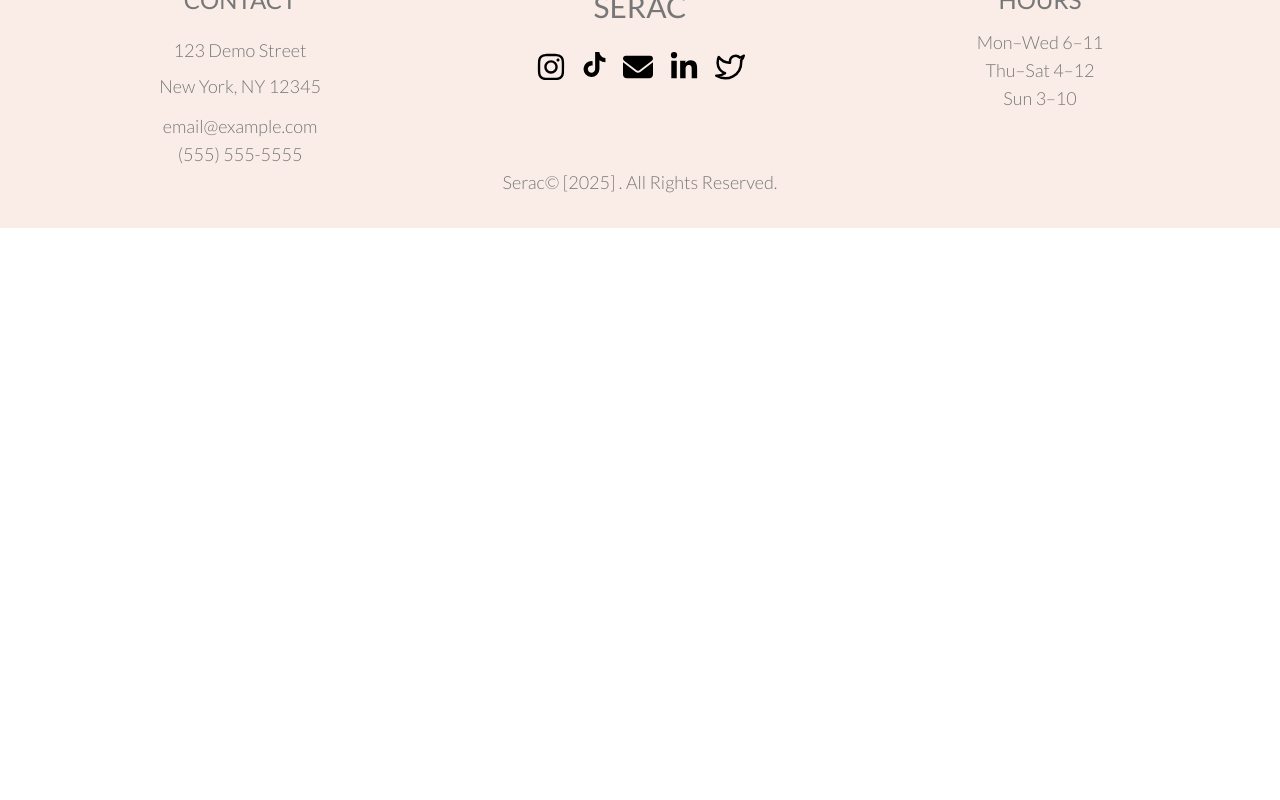
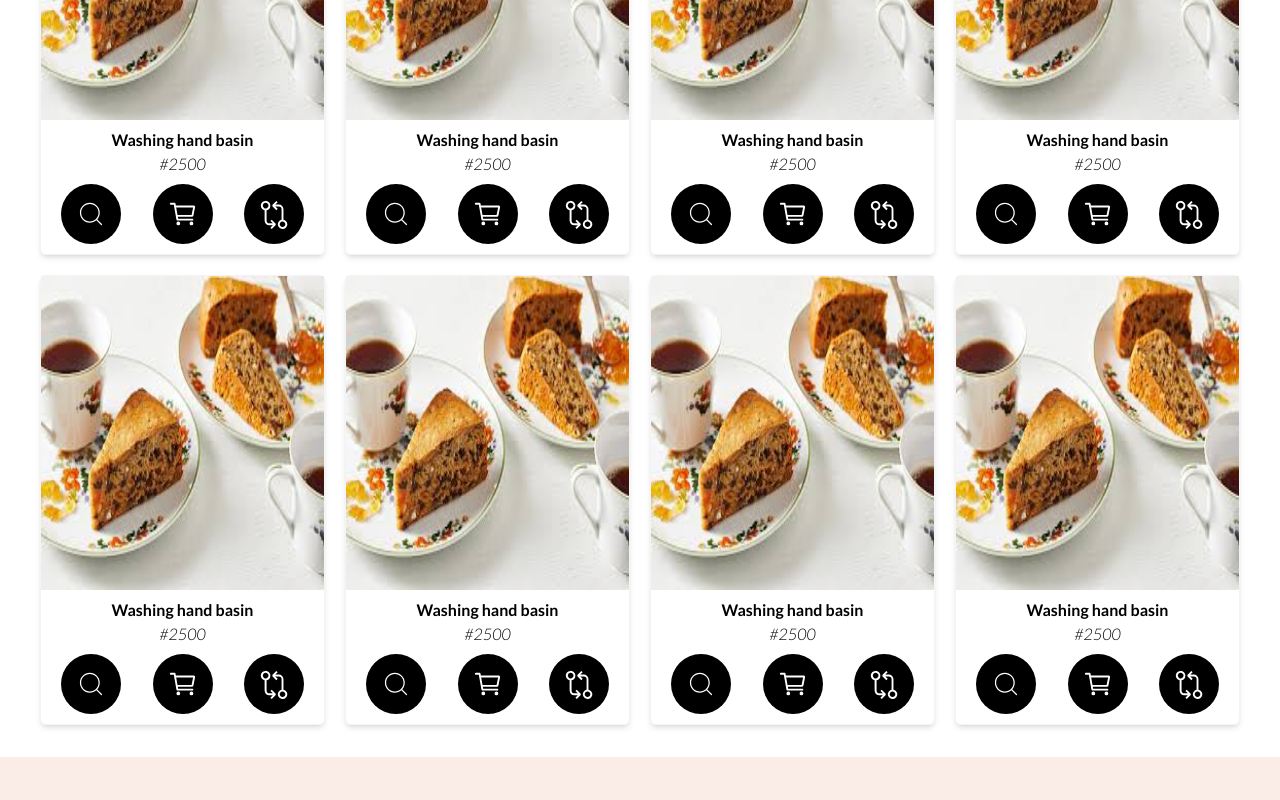
Before and after one commit to Tech041/brandisby, a React (Vite) app in the folder client/: page /serac/products in a window 1280 px wide. Shown: the part 980-1780 px from the top of the page. Before the commit the page ends 1208 px from the top, so only its background shows below. Built offline with nearby package versions, Linux system fonts and the light colour scheme; a web font is replaced by a local one.

Commit message:
add product grid

```diff
--- a/client/src/components/dynamic/DynamicFooter.tsx
+++ b/client/src/components/dynamic/DynamicFooter.tsx
@@ -105,8 +105,9 @@ const DynamicFooter = () => {
           {/* lower */}
           <div className="">
             <p className="text-sm md:text-lg  text-center font-light">
-              {`${tenant === "fleurdevie" ? "Fleurdevie" : "Serac"}`}
-              &copy; [{new Date().getFullYear()}] . All Rights Reserved.{" "}
+              &copy;
+              {`${tenant === "fleurdevie" ? "Fleurdevie" : "Serac"}`}[
+              {new Date().getFullYear()}] . All Rights Reserved.{" "}
             </p>
           </div>
         </div>
--- a/client/src/components/dynamic/ProductBanner.tsx
+++ b/client/src/components/dynamic/ProductBanner.tsx
@@ -8,7 +8,7 @@ const ProductBanner = () => {
   return (
     <section className="w-full bg-gray-100">
       <Container>
-        <div className="w-full h-[300px] lg:h-[500px] flex flex-col sm:flex-row ">
+        <div className="w-full h-full lg:h-[400px] flex flex-col sm:flex-row ">
           <div className=" flex-1 flex flex-col justify-center">
             <h1 className="text-2xl md:text-3xl lg:text-5xl font-semibold pb-5">
               Products
--- /dev/null
+++ b/client/src/components/dynamic/ProductGrid.tsx
@@ -0,0 +1,55 @@
+import Container from "../Container";
+import ProductItem from "./ProductItem";
+
+const ProductGrid = () => {
+  return (
+    <section className="w-full h-full">
+      <Container>
+        <div className="w-full h-full grid grid-cols-1 sm:grid-cols-2 md:grid-cols-3 lg:grid-cols-4 gap-5">
+          <ProductItem
+            src="/images/product.jpeg"
+            title="Washing hand basin"
+            price="2500"
+          />
+          <ProductItem
+            src="/images/product.jpeg"
+            title="Washing hand basin"
+            price="2500"
+          />{" "}
+          <ProductItem
+            src="/images/product.jpeg"
+            title="Washing hand basin"
+            price="2500"
+          />{" "}
+          <ProductItem
+            src="/images/product.jpeg"
+            title="Washing hand basin"
+            price="2500"
+          />{" "}
+          <ProductItem
+            src="/images/product.jpeg"
+            title="Washing hand basin"
+            price="2500"
+          />{" "}
+          <ProductItem
+            src="/images/product.jpeg"
+            title="Washing hand basin"
+            price="2500"
+          />{" "}
+          <ProductItem
+            src="/images/product.jpeg"
+            title="Washing hand basin"
+            price="2500"
+          />{" "}
+          <ProductItem
+            src="/images/product.jpeg"
+            title="Washing hand basin"
+            price="2500"
+          />{" "}
+        </div>
+      </Container>
+    </section>
+  );
+};
+
+export default ProductGrid;
--- /dev/null
+++ b/client/src/components/dynamic/ProductItem.tsx
@@ -0,0 +1,37 @@
+import { CiSearch } from "react-icons/ci";
+import { IoCartOutline } from "react-icons/io5";
+import { VscGitCompare } from "react-icons/vsc";
+interface ProductItemProp {
+  src: string;
+  title: string;
+  price: string;
+}
+
+const ProductItem = ({ src, title, price }: ProductItemProp) => {
+  return (
+    <div className="w-full h-[450px] border border-gray-100 rounded-md shadow-md">
+      <div className="h-[70%] w-full ">
+        <img src={src} alt="product" className="w-full h-full" />
+      </div>
+      <div className="h-[30%]  ">
+        <div className="w-full text-center py-2 ">
+          <p className="font-semibold">{title}</p>
+          <p className="font-light italic">#{price}</p>
+        </div>
+        <div className="flex items-center justify-evenly gap-3">
+          <span className="bg-black h-15 w-15 flex items-center justify-center rounded-full hover:bg-orange-900 cursor-pointer">
+            <CiSearch size={30} color="white" />
+          </span>{" "}
+          <span className="bg-black w-15 h-15 flex items-center justify-center rounded-full hover:bg-orange-900 cursor-pointer">
+            <IoCartOutline size={30} color="white" />
+          </span>
+          <span className="bg-black w-15 h-15 flex items-center justify-center rounded-full hover:bg-orange-900 cursor-pointer">
+            <VscGitCompare size={30} color="white" />
+          </span>
+        </div>
+      </div>
+    </div>
+  );
+};
+
+export default ProductItem;
--- a/client/src/components/dynamic/ProductSort.tsx
+++ b/client/src/components/dynamic/ProductSort.tsx
@@ -2,10 +2,10 @@ import Container from "../Container";
 
 const ProductSort = () => {
   return (
-    <section className="w-full">
+    <section className="w-full border-b border-b-gray-300">
       <Container>
         <div className="w-full h-full flex justify-between">
-          <div className="">
+          <div className="hidden sm:block">
             <h2 className="text-2xl font-semibold ">Categories</h2>
             <ul className="text-base text-gray-500">
               <li className="">Expensive</li>
@@ -14,7 +14,7 @@ const ProductSort = () => {
             </ul>
           </div>{" "}
           <div className="text-gray-500">
-            <span className="text-sm md:text-lg pr-1">Sort By:</span>
+            <span className="text-sm md:text-base pr-1">Sort by:</span>
             <select className="border py-1 lg:py-3 px-2 lg:px-4">
               <option value="" className="text-sm">
                 Price,low to high
--- a/client/src/components/dynamic/SharedFooter.tsx
+++ b/client/src/components/dynamic/SharedFooter.tsx
@@ -105,8 +105,9 @@ const SharedFooter = () => {
           {/* lower */}
           <div className="">
             <p className="text-sm md:text-lg  text-center font-light">
-              {`${tenant === "fleurdevie" ? "Fleurdevie" : "Serac"}`}
-              &copy; [{new Date().getFullYear()}] . All Rights Reserved.{" "}
+              &copy;
+              {`${tenant === "fleurdevie" ? "Fleurdevie" : "Serac"}`}[
+              {new Date().getFullYear()}] . All Rights Reserved.{" "}
             </p>
           </div>
         </div>
--- a/client/src/components/dynamic/SharedNavbar.tsx
+++ b/client/src/components/dynamic/SharedNavbar.tsx
@@ -16,8 +16,8 @@ const SharedNavbar = () => {
   const { isMobileNavOpen, toggleMobileNav } = useUiStore();
   return (
     <header
-      className={`w-full h-[100px] bg-white text-primary-100 border-b border-b-gray-200  z-50 ${
-        isMobileNavOpen ? "fixed" : "relative"
+      className={`w-full h-[100px] bg-white text-primary-100 border-b border-dotted border-b-gray-200  z-50 ${
+        isMobileNavOpen ? "fixed top-0" : "relative"
       }`}
     >
       <Container>
--- a/client/src/pages/dynamic/Products.tsx
+++ b/client/src/pages/dynamic/Products.tsx
@@ -1,11 +1,13 @@
 import ProductBanner from "../../components/dynamic/ProductBanner";
+import ProductGrid from "../../components/dynamic/ProductGrid";
 import ProductSort from "../../components/dynamic/ProductSort";
 
 const Products = () => {
   return (
-    <main className="w-full h-full">
+    <main className="w-full h-full mt-5">
       <ProductBanner />
       <ProductSort />
+      <ProductGrid />
     </main>
   );
 };
```
